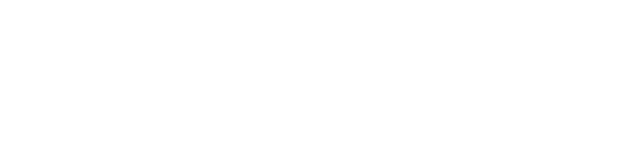
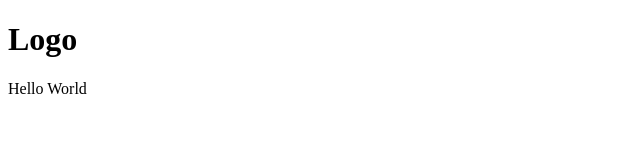
Before and after one commit to REFRAZ1/test, a plain HTML site: page index.html in a window 1280 px wide. Shown: the whole page, without its empty margins (0-640 px from the left). Drawn offline with Linux system fonts and the light colour scheme.

Commit message:
Second step

```diff
--- a/index.html
+++ b/index.html
@@ -6,6 +6,7 @@
     <title>Document</title>
 </head>
 <body>
-
+    <h1>Logo</h1>
+    <p>Hello World</p>
 </body>
 </html>
```
